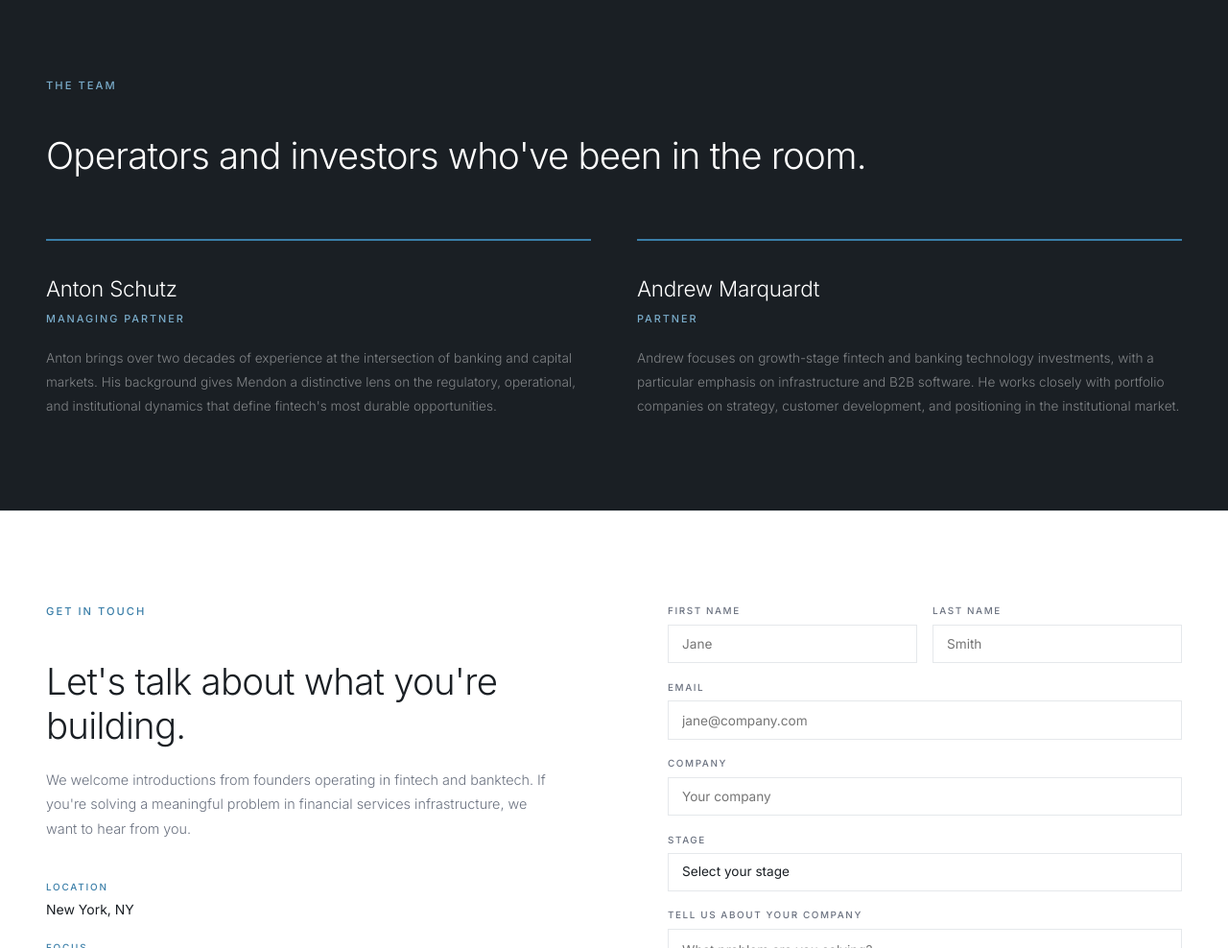
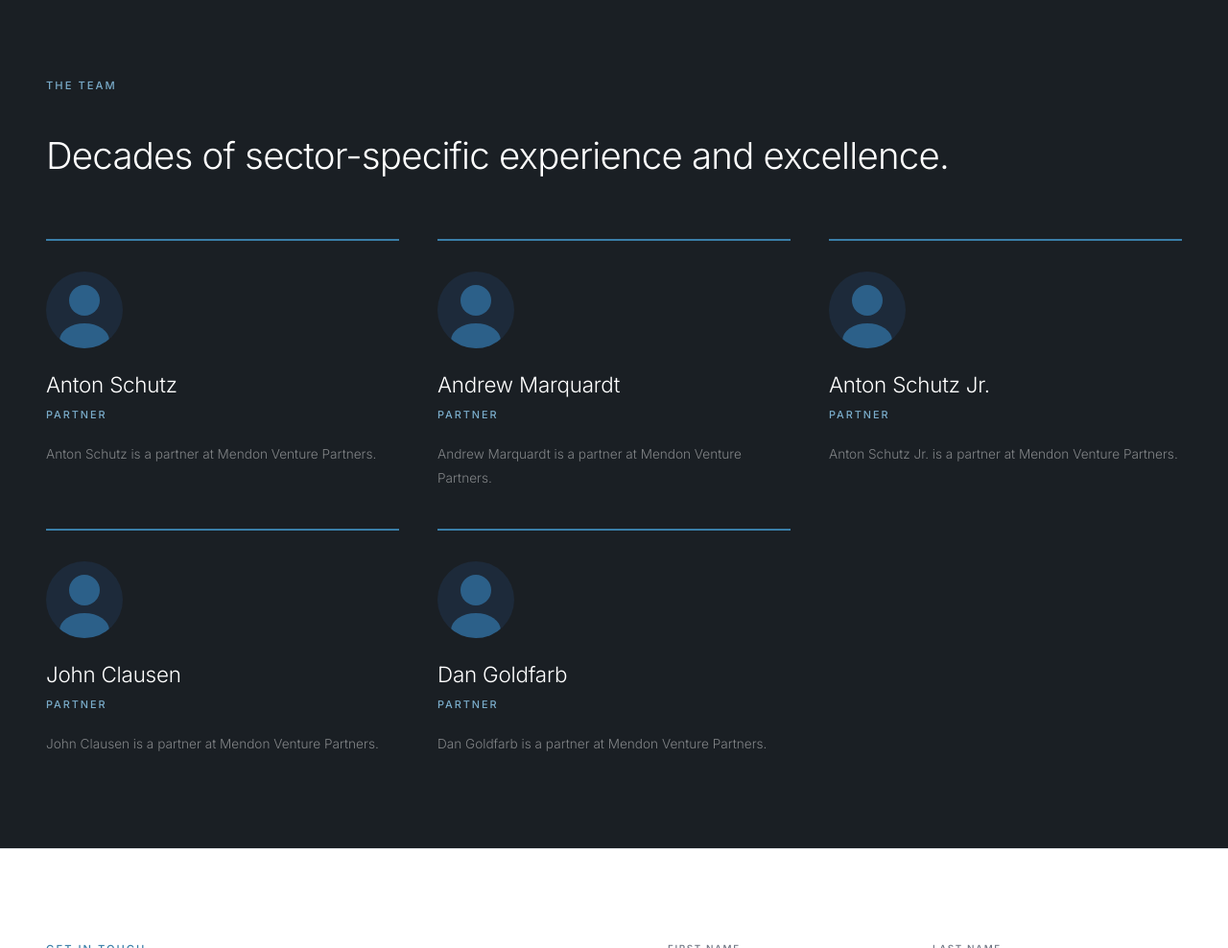
Before and after one commit to joshuamarlowe4/mendon-vp, a plain HTML site: page index.html in a window 1280 px wide. Shown: the part 5060-6048 px from the top of the page at 96% size. Drawn offline with Linux system fonts and the light colour scheme.

Commit message:
Update index.html

```diff
--- a/index.html
+++ b/index.html
@@ -88,7 +88,9 @@
 .process-step p{font-size:0.82rem;color:var(--gray);line-height:1.75;}
 .team-bg{background:var(--charcoal);}
 .team-bg .section-label{color:var(--blue-light);}
-.team-grid{display:grid;grid-template-columns:repeat(2,1fr);gap:3rem;margin-top:4rem;}
+.team-grid{display:grid;grid-template-columns:repeat(3,1fr);gap:2.5rem;margin-top:4rem;}
+.team-photo{width:80px;height:80px;border-radius:50%;overflow:hidden;margin-bottom:1.25rem;}
+.team-photo svg{width:100%;height:100%;}
 .team-card{border-top:2px solid var(--blue);padding-top:2rem;}
 .team-name{font-size:1.4rem;font-weight:300;color:var(--white);letter-spacing:-0.01em;margin-bottom:0.3rem;}
 .team-role{font-size:0.68rem;letter-spacing:0.18em;text-transform:uppercase;color:var(--blue-light);font-weight:500;margin-bottom:1.25rem;}
@@ -122,7 +124,7 @@
   .philosophy-blocks{grid-template-columns:1fr;}
   .focus-grid{grid-template-columns:1fr 1fr;}
   .portfolio-grid{grid-template-columns:1fr 1fr;}
-  .team-grid{grid-template-columns:1fr;}
+  .team-grid{grid-template-columns:1fr 1fr;}
   .contact-section{grid-template-columns:1fr;gap:3rem;}
   footer{flex-direction:column;align-items:flex-start;gap:1.5rem;padding:2rem 1.5rem;}
   .report-feed-item{grid-template-columns:1fr;gap:0.5rem;}
@@ -131,7 +133,6 @@
 </style>
 </head>
 <body>
-
 <nav>
   <a href="#" class="nav-logo">
     <svg width="44" height="28" viewBox="0 0 120 80" xmlns="http://www.w3.org/2000/svg">
@@ -150,7 +151,6 @@
     <li><a href="#contact" class="nav-cta">Get in touch</a></li>
   </ul>
 </nav>
-
 <div style="padding-top:64px;border-bottom:1px solid var(--rule);">
   <div class="hero">
     <div class="hero-label">Fintech &amp; Banktech Venture Capital</div>
@@ -165,13 +165,11 @@
     </div>
   </div>
 </div>
-
 <div class="ticker-strip">
   <div class="ticker-inner">
     <span class="ticker-item">Core Banking<span>—</span></span><span class="ticker-item">Payments Infrastructure<span>—</span></span><span class="ticker-item">Lending Technology<span>—</span></span><span class="ticker-item">RegTech &amp; Compliance<span>—</span></span><span class="ticker-item">Embedded Finance<span>—</span></span><span class="ticker-item">Wealth Management Tech<span>—</span></span><span class="ticker-item">Banking-as-a-Service<span>—</span></span><span class="ticker-item">Financial Data Infrastructure<span>—</span></span><span class="ticker-item">Insurance Technology<span>—</span></span><span class="ticker-item">Core Banking<span>—</span></span><span class="ticker-item">Payments Infrastructure<span>—</span></span><span class="ticker-item">Lending Technology<span>—</span></span><span class="ticker-item">RegTech &amp; Compliance<span>—</span></span><span class="ticker-item">Embedded Finance<span>—</span></span><span class="ticker-item">Wealth Management Tech<span>—</span></span><span class="ticker-item">Banking-as-a-Service<span>—</span></span><span class="ticker-item">Financial Data Infrastructure<span>—</span></span><span class="ticker-item">Insurance Technology<span>—</span></span>
   </div>
 </div>
-
 <section class="section philosophy-bg" id="philosophy">
   <div class="section-inner">
     <div class="section-label">Our philosophy</div>
@@ -184,7 +182,6 @@
     </div>
   </div>
 </section>
-
 <section class="section" id="focus">
   <div class="section-inner">
     <div class="section-label">Focus areas</div>
@@ -201,7 +198,6 @@
     </div>
   </div>
 </section>
-
 <section class="section reports-section" id="reports">
   <div class="section-inner">
     <div class="reports-header-row">
@@ -211,7 +207,6 @@
     <div id="homepage-reports-feed"><div class="reports-empty-state">Reports will appear here once published.</div></div>
   </div>
 </section>
-
 <section class="section" id="portfolio">
   <div class="section-inner">
     <div class="section-label">Selected portfolio</div>
@@ -228,7 +223,6 @@
     </div>
   </div>
 </section>
-
 <section class="section" id="approach" style="background:var(--off-white);">
   <div class="section-inner">
     <div class="section-label">How we work</div>
@@ -244,18 +238,19 @@
     </div>
   </div>
 </section>
-
 <section class="section team-bg" id="team">
   <div class="section-inner">
     <div class="section-label" style="color:var(--blue-light);">The team</div>
-    <h2 class="section-headline" style="color:var(--white);">Operators and investors who've been in the room.</h2>
+    <h2 class="section-headline" style="color:var(--white);">Decades of sector-specific experience and excellence.</h2>
     <div class="team-grid">
-      <div class="team-card"><div class="team-name">Anton Schutz</div><div class="team-role">Managing Partner</div><p class="team-bio">Anton brings over two decades of experience at the intersection of banking and capital markets. His background gives Mendon a distinctive lens on the regulatory, operational, and institutional dynamics that define fintech's most durable opportunities.</p></div>
-      <div class="team-card"><div class="team-name">Andrew Marquardt</div><div class="team-role">Partner</div><p class="team-bio">Andrew focuses on growth-stage fintech and banking technology investments, with a particular emphasis on infrastructure and B2B software. He works closely with portfolio companies on strategy, customer development, and positioning in the institutional market.</p></div>
+      <div class="team-card"><div class="team-photo"><svg viewBox="0 0 80 80" xmlns="http://www.w3.org/2000/svg"><rect width="80" height="80" fill="#1D2A3A"/><circle cx="40" cy="30" r="16" fill="#2C6089"/><ellipse cx="40" cy="72" rx="26" ry="18" fill="#2C6089"/></svg></div><div class="team-name">Anton Schutz</div><div class="team-role">Partner</div><p class="team-bio">Anton Schutz is a partner at Mendon Venture Partners.</p></div>
+      <div class="team-card"><div class="team-photo"><svg viewBox="0 0 80 80" xmlns="http://www.w3.org/2000/svg"><rect width="80" height="80" fill="#1D2A3A"/><circle cx="40" cy="30" r="16" fill="#2C6089"/><ellipse cx="40" cy="72" rx="26" ry="18" fill="#2C6089"/></svg></div><div class="team-name">Andrew Marquardt</div><div class="team-role">Partner</div><p class="team-bio">Andrew Marquardt is a partner at Mendon Venture Partners.</p></div>
+      <div class="team-card"><div class="team-photo"><svg viewBox="0 0 80 80" xmlns="http://www.w3.org/2000/svg"><rect width="80" height="80" fill="#1D2A3A"/><circle cx="40" cy="30" r="16" fill="#2C6089"/><ellipse cx="40" cy="72" rx="26" ry="18" fill="#2C6089"/></svg></div><div class="team-name">Anton Schutz Jr.</div><div class="team-role">Partner</div><p class="team-bio">Anton Schutz Jr. is a partner at Mendon Venture Partners.</p></div>
+      <div class="team-card"><div class="team-photo"><svg viewBox="0 0 80 80" xmlns="http://www.w3.org/2000/svg"><rect width="80" height="80" fill="#1D2A3A"/><circle cx="40" cy="30" r="16" fill="#2C6089"/><ellipse cx="40" cy="72" rx="26" ry="18" fill="#2C6089"/></svg></div><div class="team-name">John Clausen</div><div class="team-role">Partner</div><p class="team-bio">John Clausen is a partner at Mendon Venture Partners.</p></div>
+      <div class="team-card"><div class="team-photo"><svg viewBox="0 0 80 80" xmlns="http://www.w3.org/2000/svg"><rect width="80" height="80" fill="#1D2A3A"/><circle cx="40" cy="30" r="16" fill="#2C6089"/><ellipse cx="40" cy="72" rx="26" ry="18" fill="#2C6089"/></svg></div><div class="team-name">Dan Goldfarb</div><div class="team-role">Partner</div><p class="team-bio">Dan Goldfarb is a partner at Mendon Venture Partners.</p></div>
     </div>
   </div>
 </section>
-
 <section class="section" id="contact">
   <div class="section-inner contact-section">
     <div>
@@ -276,22 +271,17 @@
     </form>
   </div>
 </section>
-
 <footer>
   <div class="footer-logo-text">Mendon Venture Partners</div>
   <ul class="footer-links"><li><a href="#philosophy">Philosophy</a></li><li><a href="#focus">Focus</a></li><li><a href="reports.html">Reports</a></li><li><a href="#team">Team</a></li><li><a href="#contact">Contact</a></li></ul>
   <span class="footer-copy">&copy; 2025 Mendon Venture Partners</span>
 </footer>
-
-<!-- Firebase -->
 <script type="module">
   import { initializeApp } from 'https://www.gstatic.com/firebasejs/10.12.0/firebase-app.js';
   import { getFirestore, collection, query, orderBy, limit, getDocs } from 'https://www.gstatic.com/firebasejs/10.12.0/firebase-firestore.js';
   import { FIREBASE_CONFIG } from './firebase-config.js';
-
   const app = initializeApp(FIREBASE_CONFIG);
   const db = getFirestore(app);
-
   async function loadHomepageReports() {
     const feed = document.getElementById('homepage-reports-feed');
     try {
@@ -312,7 +302,6 @@
   }
   loadHomepageReports();
 </script>
-
 <script>
 const obs = new IntersectionObserver(entries => {
   entries.forEach(e => { if(e.isIntersecting){e.target.style.opacity='1';e.target.style.transform='translateY(0)';} });
```
